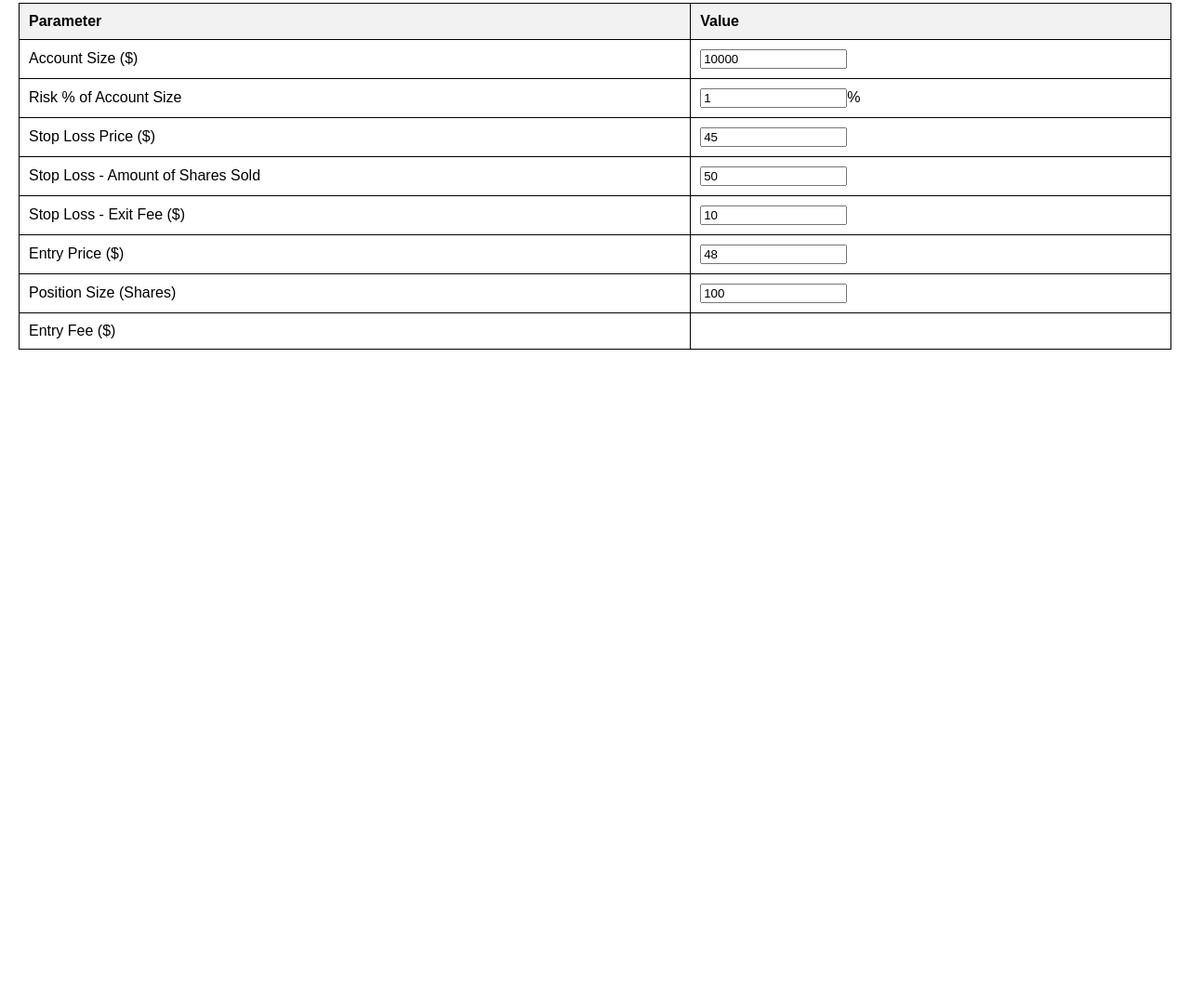
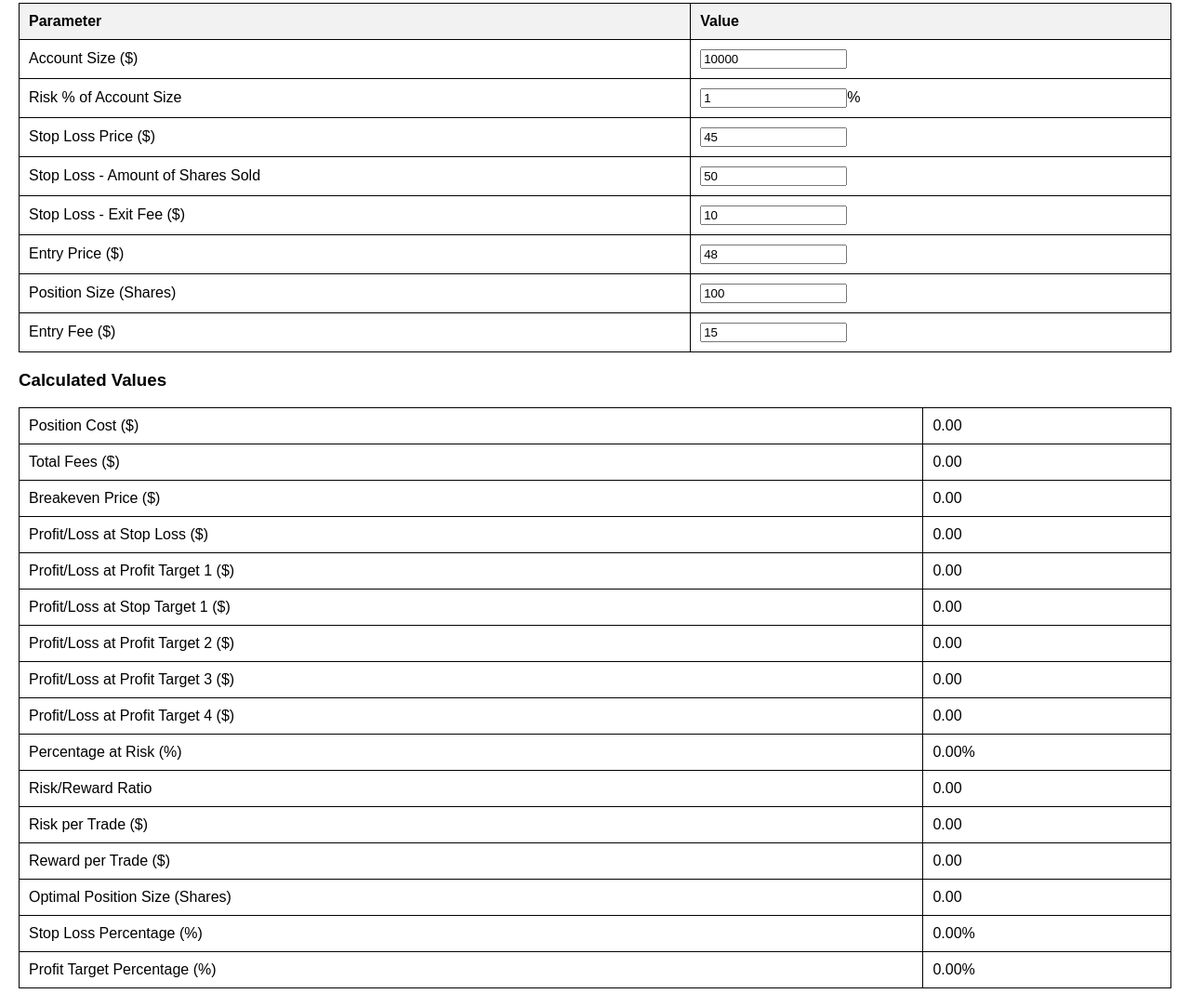
Before and after one commit to monkr33t/monkr33t.github.io, a plain HTML site: page trading-analysis/test.html in a window 1280 px wide. Shown: the part 65-1148 px from the top of the page at 93% size. Before the commit the page ends 800 px from the top, so only its background shows below. Drawn offline with Linux system fonts and the light colour scheme.

Commit message:
Update test.html

```diff
--- a/trading-analysis/test.html
+++ b/trading-analysis/test.html
@@ -133,4 +133,77 @@
         </tr>
         <tr>
             <td>Entry Fee ($)</td>
-            <td><input type="number" id="entryFee" value="15" step="0.
+            <td><input type="number" id="entryFee" value="15" step="0.01" oninput="calculateValues()"></td>
+        </tr>
+        <!-- Additional fields as needed -->
+    </table>
+    <!-- Display Calculated Values -->
+    <h3>Calculated Values</h3>
+    <table>
+        <tr>
+            <td>Position Cost ($)</td>
+            <td id="positionCost">0.00</td>
+        </tr>
+        <tr>
+            <td>Total Fees ($)</td>
+            <td id="totalFees">0.00</td>
+        </tr>
+        <tr>
+            <td>Breakeven Price ($)</td>
+            <td id="breakevenPrice">0.00</td>
+        </tr>
+        <tr>
+            <td>Profit/Loss at Stop Loss ($)</td>
+            <td id="pnlStopLoss">0.00</td>
+        </tr>
+        <tr>
+            <td>Profit/Loss at Profit Target 1 ($)</td>
+            <td id="pnlProfitTarget1">0.00</td>
+        </tr>
+        <tr>
+            <td>Profit/Loss at Stop Target 1 ($)</td>
+            <td id="pnlStopTarget1">0.00</td>
+        </tr>
+        <tr>
+            <td>Profit/Loss at Profit Target 2 ($)</td>
+            <td id="pnlProfitTarget2">0.00</td>
+        </tr>
+        <tr>
+            <td>Profit/Loss at Profit Target 3 ($)</td>
+            <td id="pnlProfitTarget3">0.00</td>
+        </tr>
+        <tr>
+            <td>Profit/Loss at Profit Target 4 ($)</td>
+            <td id="pnlProfitTarget4">0.00</td>
+        </tr>
+        <tr>
+            <td>Percentage at Risk (%)</td>
+            <td id="percentageAtRisk">0.00%</td>
+        </tr>
+        <tr>
+            <td>Risk/Reward Ratio</td>
+            <td id="riskRewardRatio">0.00</td>
+        </tr>
+        <tr>
+            <td>Risk per Trade ($)</td>
+            <td id="riskPerTrade">0.00</td>
+        </tr>
+        <tr>
+            <td>Reward per Trade ($)</td>
+            <td id="rewardPerTrade">0.00</td>
+        </tr>
+        <tr>
+            <td>Optimal Position Size (Shares)</td>
+            <td id="optimalPositionSize">0.00</td>
+        </tr>
+        <tr>
+            <td>Stop Loss Percentage (%)</td>
+            <td id="stopLossPercentage">0.00%</td>
+        </tr>
+        <tr>
+            <td>Profit Target Percentage (%)</td>
+            <td id="profitTargetPercentage">0.00%</td>
+        </tr>
+    </table>
+</body>
+</html>
```
